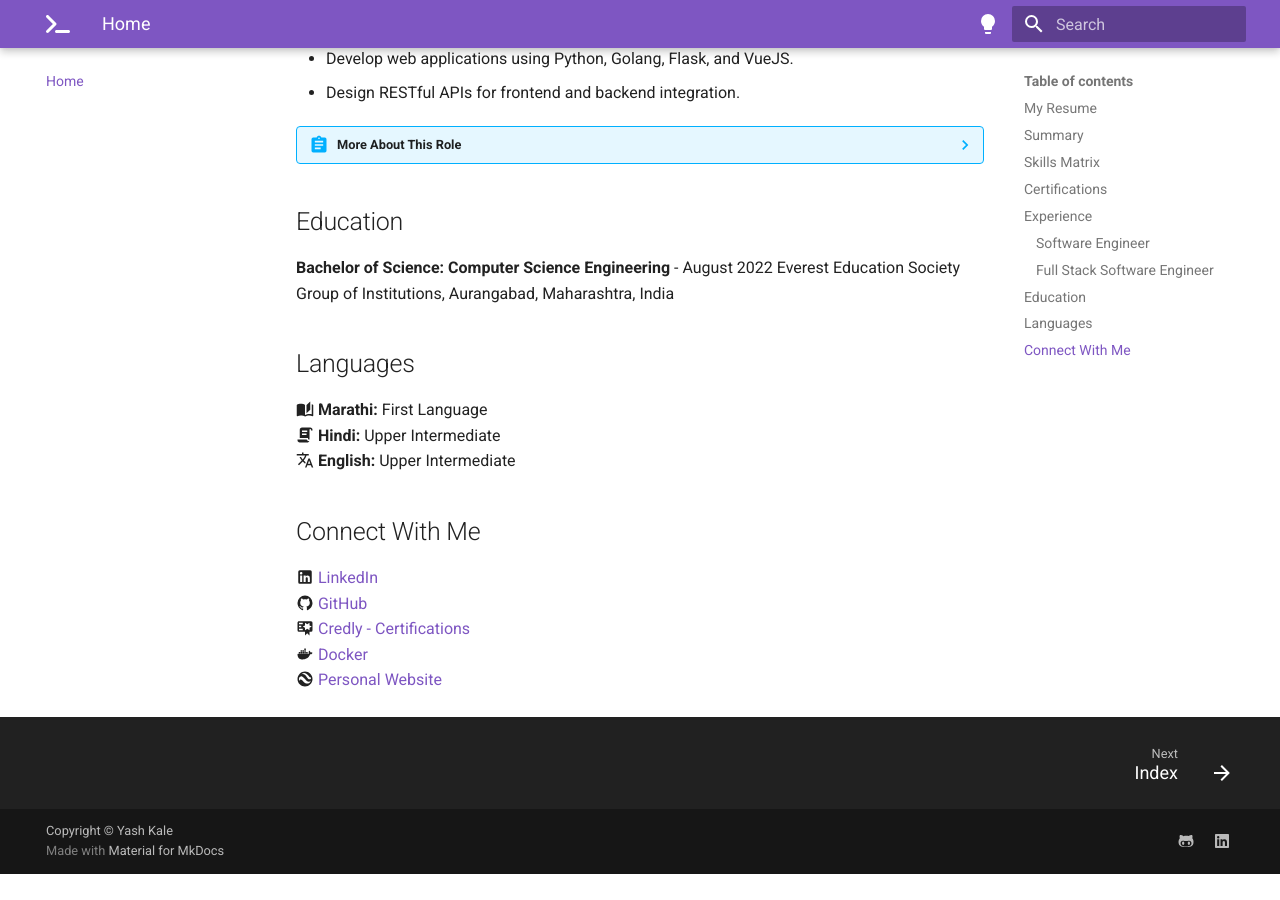
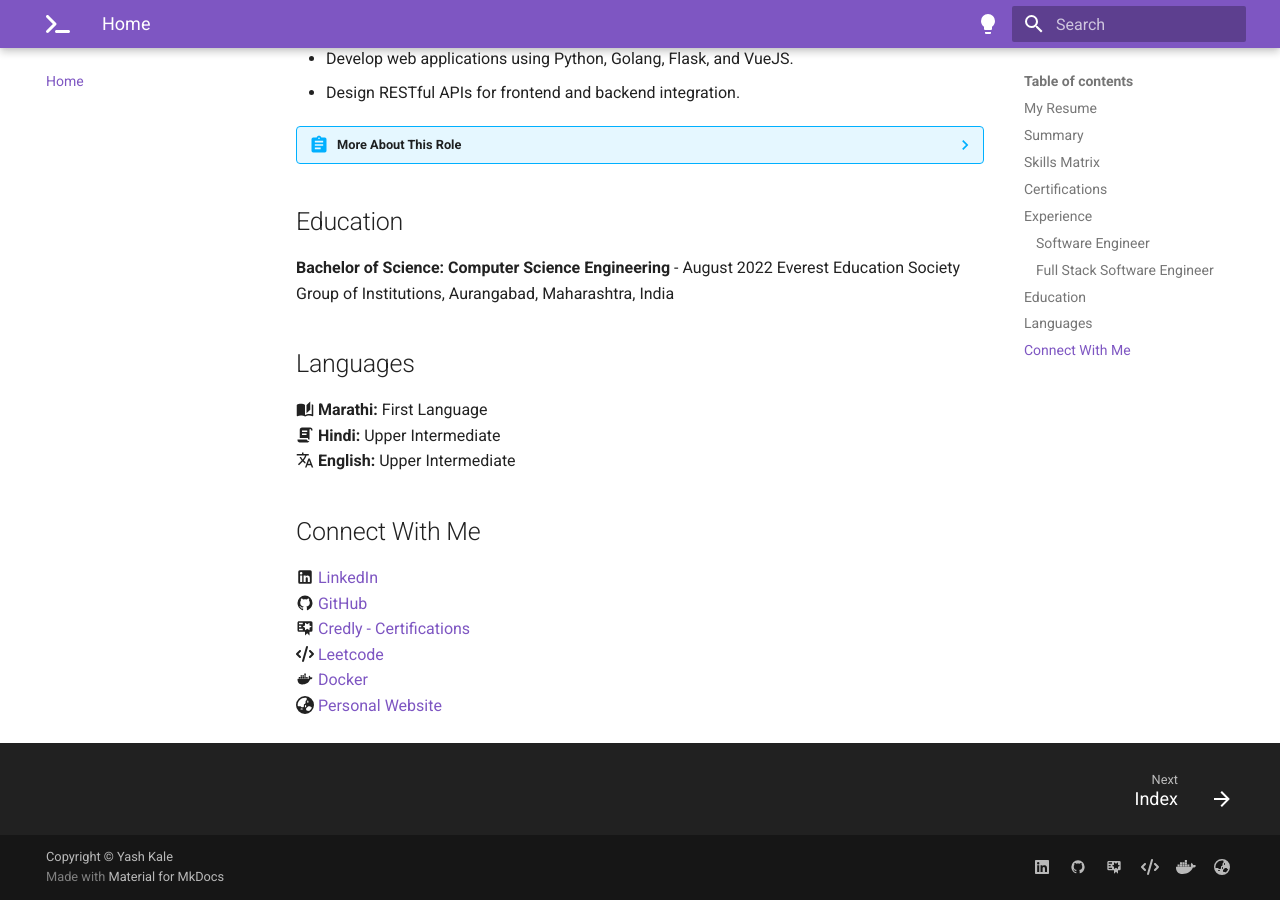
Before and after one commit to imyashkale/portfolio, an MkDocs documentation site: the page built from docs/index.md, in a window 1280 px wide and 900 px high, scrolled down 2213 px. Built offline with MkDocs 1.6.1 and Material for MkDocs 9.7.7, drawn with Linux system fonts in a browser that asks for light colours; before the commit the page ends 3087 px from its top, so only the background shows below that.

Commit message:
Footer Icons Updated

```diff
--- a/docs/index.md
+++ b/docs/index.md
@@ -104,5 +104,6 @@ Everest Education Society Group of Institutions, Aurangabad, Maharashtra, India
 :material-linkedin:{ .linkedin } [LinkedIn](https://www.linkedin.com/in/imyashkale/)
 :material-github:{ .github } [GitHub](https://github.com/imyashkale)
 :material-certificate:{ .credly } [Credly - Certifications](https://www.credly.com/badges/9eb5642b-17d6-4463-9578-50eb57e425c6)
+:fontawesome-solid-code:{ .leetcode } [Leetcode](https://leetcode.com/imyashkale/)
 :material-docker:{ .docker } [Docker](https://hub.docker.com/u/imyashkale)
-:material-google-earth:{ .website } [Personal Website](https://imyashkale.com)
+:fontawesome-solid-earth-asia:{ .website } [Personal Website](https://imyashkale.com)
--- a/mkdocs.yml
+++ b/mkdocs.yml
@@ -70,10 +70,18 @@ theme:
 
 extra:
   social:
-    - icon: fontawesome/brands/github-alt
-      link: https://github.com/imyashkale
     - icon: fontawesome/brands/linkedin
       link: https://www.linkedin.com/in/imyashkale/
+    - icon: material/github
+      link: https://github.com/imyashkale
+    - icon: material/certificate
+      link: https://www.credly.com/badges/9eb5642b-17d6-4463-9578-50eb57e425c6
+    - icon: fontawesome/solid/code
+      link: https://leetcode.com/imyashkale/
+    - icon: fontawesome/brands/docker
+      link: https://hub.docker.com/u/imyashkale
+    - icon: fontawesome/solid/earth-asia
+      link: https://imyashkale.com
 
   analytics:
     provider: google
```
